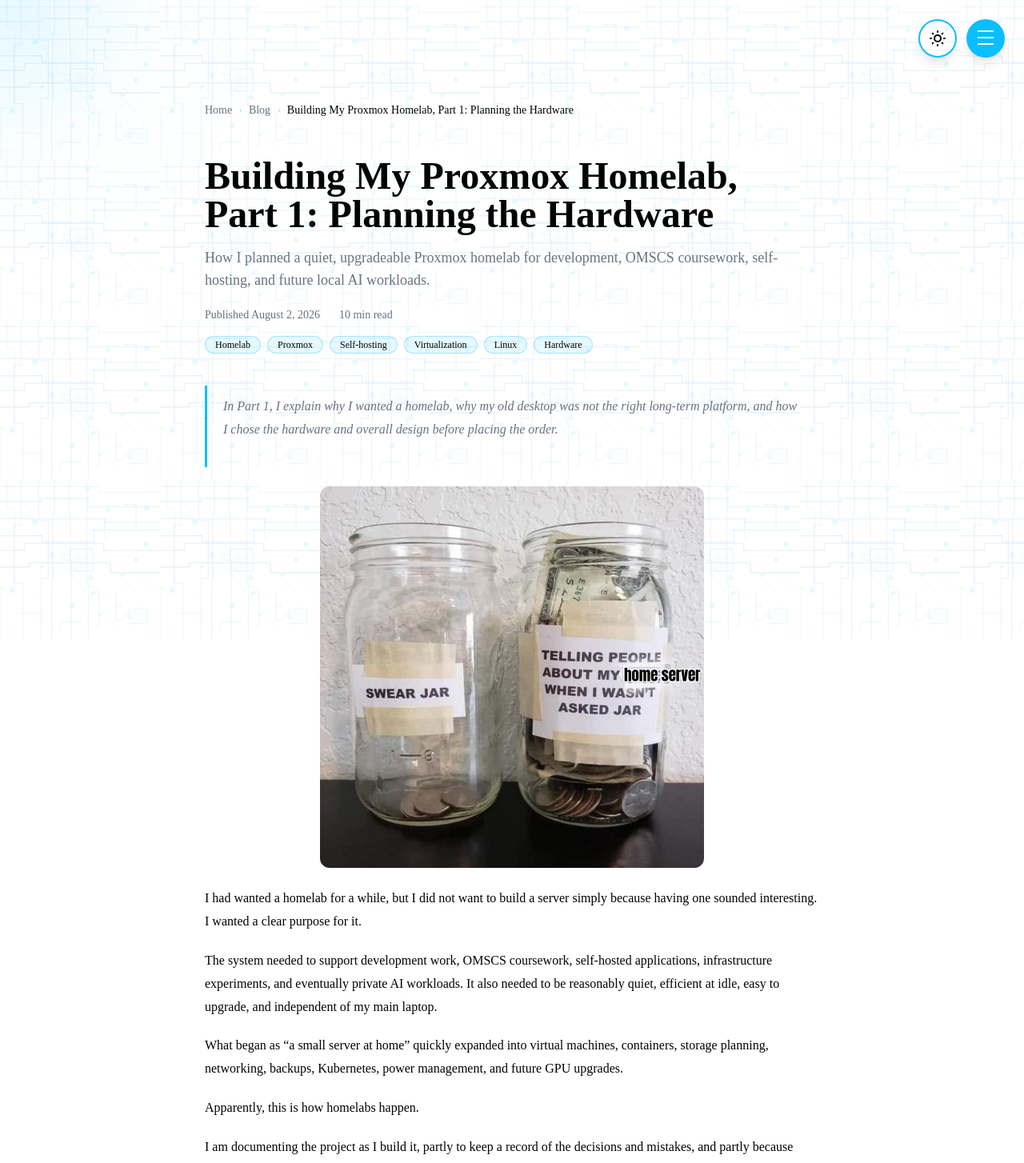
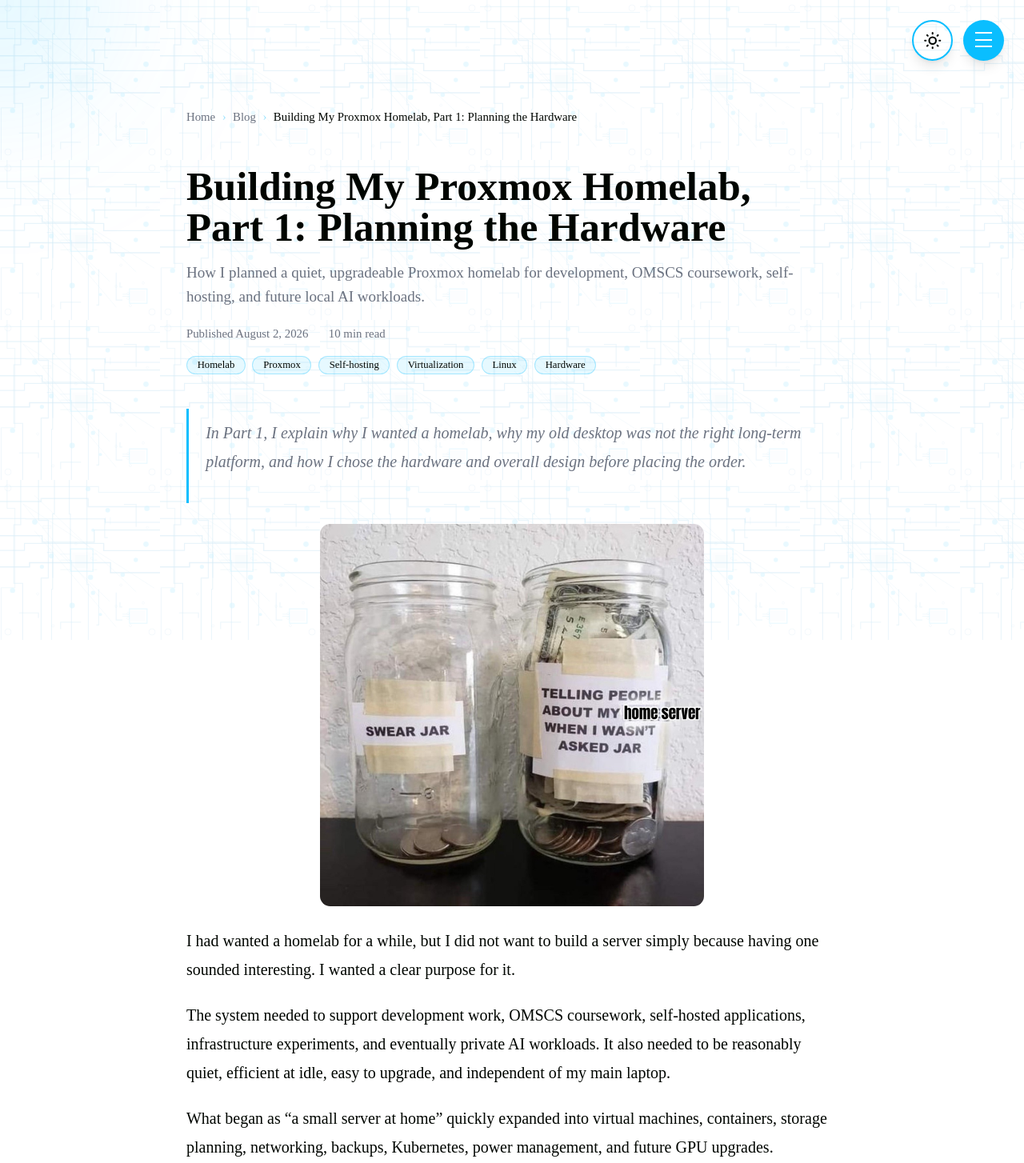
Before and after one commit to jnanic/jnanic.github.io, a Next.js app in the folder site/: page /blog/building-my-homelab in a window 1280 px wide. Shown: the top 1454 px of the page at 80% size. Built offline with nearby package versions, Linux system fonts and the light colour scheme.

Commit message:
improved font sizes

```diff
--- a/site/app/globals.css
+++ b/site/app/globals.css
@@ -30,6 +30,7 @@
   /* Smooth scrolling */
   html {
     scroll-behavior: smooth;
+    font-size: 106%;
   }
 
   /* Respect reduced motion preference */
@@ -129,7 +130,7 @@
 }
 
 /* Blog article typography */
-.blog-content { line-height: 1.8; }
+.blog-content { line-height: 1.8; font-size: 20px; }
 .blog-content h2 { margin-top: 2.5rem; margin-bottom: 1rem; font-size: 1.5rem; font-weight: 700; }
 .blog-content h3 { margin-top: 2rem; margin-bottom: 0.75rem; font-size: 1.25rem; font-weight: 600; }
 .blog-content h4 { margin-top: 1.5rem; margin-bottom: 0.5rem; font-weight: 600; }
```
